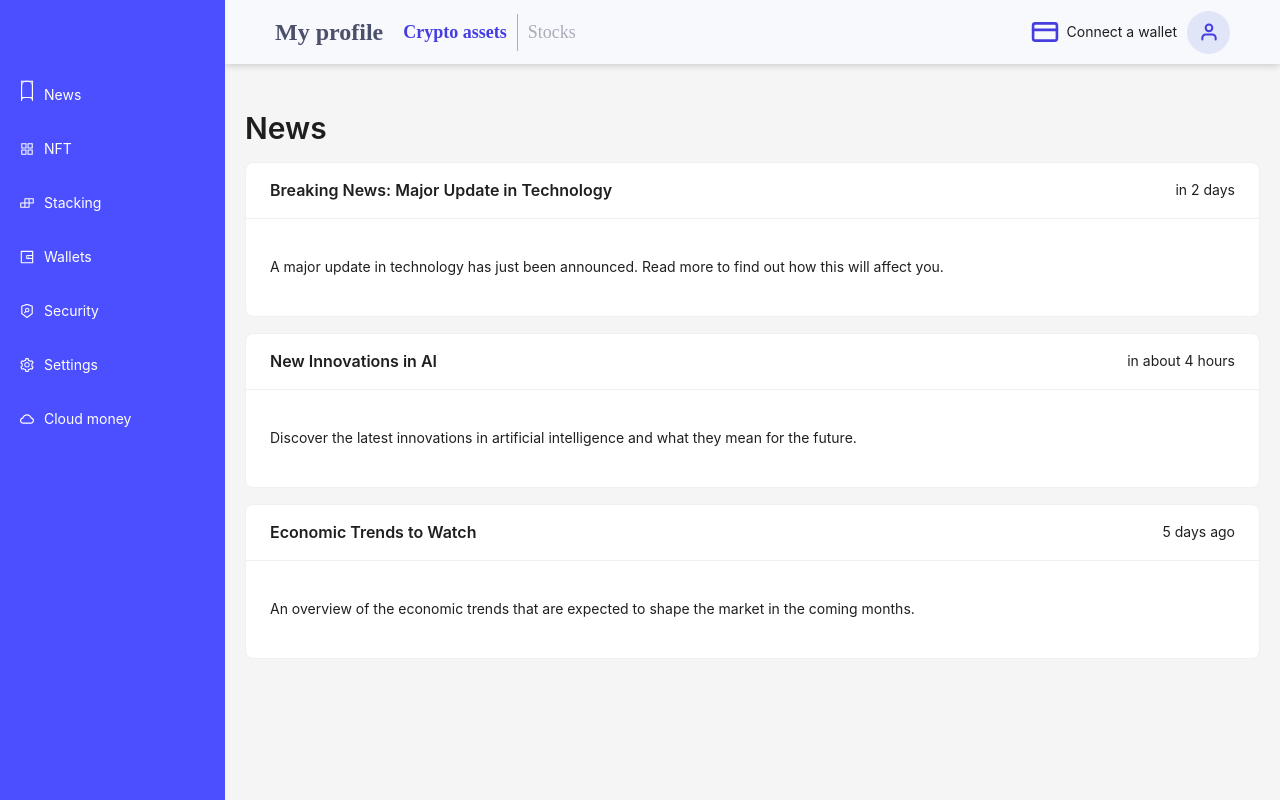
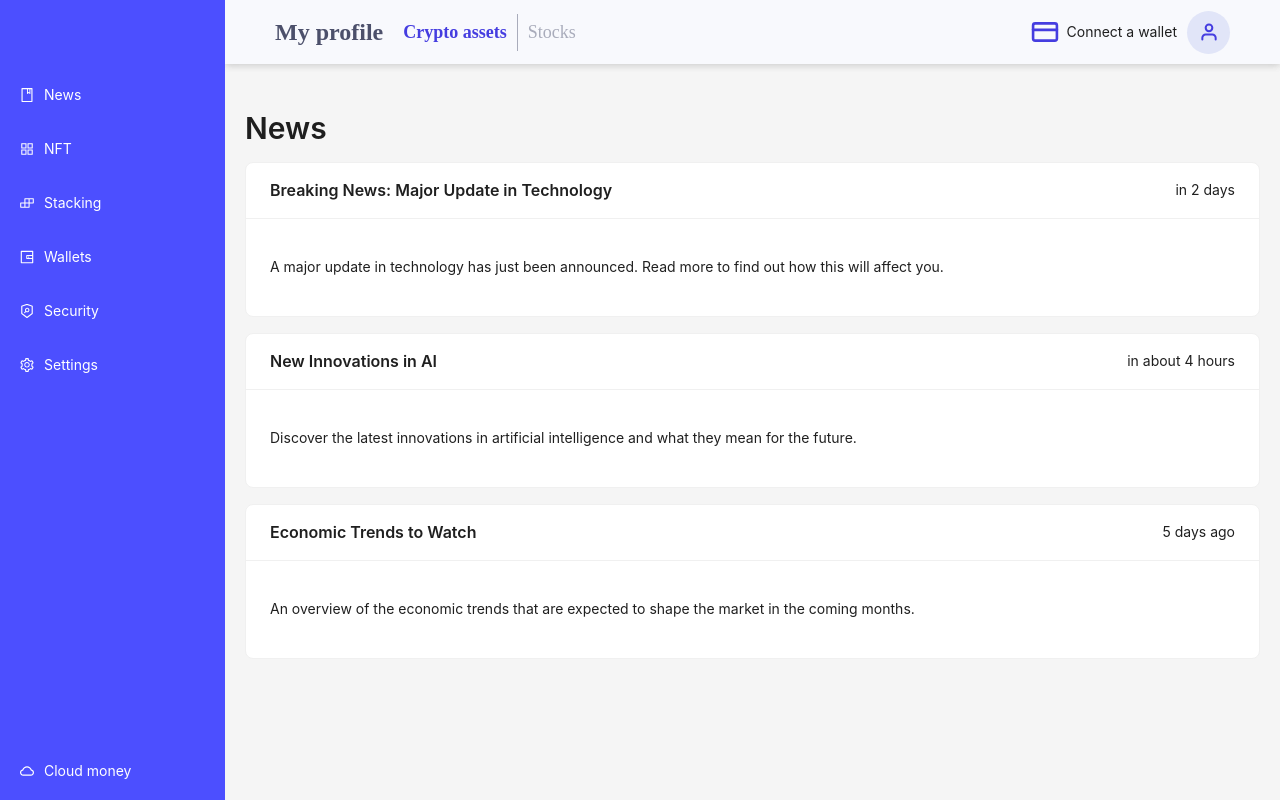
Before and after one commit to manjunath-dalavaye/Trade_track, a React (Vite) app: page /News in a window 1280 px wide. Built offline with nearby package versions, Linux system fonts and the light colour scheme.

Commit message:
Removed unwanted code

```diff
--- a/src/App.tsx
+++ b/src/App.tsx
@@ -24,7 +24,6 @@ export default function App() {
           <Route path="/NFT" element={<NftSection />} />
           <Route path="/Stack" element ={<StackSection />} />
           <Route path="/Wallet" element ={<Wallet />} />
-
         </Routes>
 
       </Layout>
--- a/src/components/HeaderComponent/Header.module.scss
+++ b/src/components/HeaderComponent/Header.module.scss
@@ -49,11 +49,6 @@
   margin: 0 10px;
 }
 
-
-
-
-
-
 .wallet-connect {
   display: flex;
   align-items: center;
--- a/src/components/SidebarComponent/Sidebar.tsx
+++ b/src/components/SidebarComponent/Sidebar.tsx
@@ -2,16 +2,16 @@
 import { Layout, Menu } from 'antd';
 import { useNavigate } from 'react-router-dom';
 import {
-  BookOutlined,
   SecurityScanOutlined,
   WalletOutlined,
   SettingOutlined,
   AppstoreOutlined,
   CloudOutlined,
-  BuildOutlined
+  BuildOutlined,
+  BookOutlined
 } from '@ant-design/icons';
-import { MenuItemGroupProps } from 'antd/es/menu';
-import { Book } from '../../icons';
+import { position } from '@chakra-ui/react';
+
 
 const { Sider } = Layout;
 
@@ -20,7 +20,7 @@ const Sidebar = () => {
   const menuItems  = [
     {
       key: '1',
-      icon: <Book/>,
+      icon: <BookOutlined/>,
       label: 'News',
       style: { marginTop: '70px', height: '50px', lineHeight: '50px', background: 'transparent', color: '#fff' },
     },
@@ -58,7 +58,7 @@ const Sidebar = () => {
       key: '7',
       icon: <CloudOutlined />,
       label: 'Cloud money',
-      style: { height: '50px', lineHeight: '50px', background: 'transparent', color: '#fff' },
+      style: { position:'absolute', height: '50px', lineHeight: '50px', background: 'transparent', color: '#fff', bottom:'0px' },
     },
   ];
 
--- a/src/icons/Book.tsx
+++ /dev/null
@@ -1,36 +0,0 @@
-
-
-interface IconProps {
-  className?: string;
-  width?: number;
-  height?: number;
-  color?: string;
-}
-
-const Book = ({ className, width = 13, height = 22, color = "white" }: IconProps) => {
-  return (
-    <svg
-      xmlns="http://www.w3.org/2000/svg"
-      width={width}
-      height={height}
-      viewBox="0 0 13 22"
-      fill="none"
-      className={className}
-    >
-      <path
-        d="M1.16602 1.25H7.66602C8.81529 1.25 9.91749 1.70655 10.7301 2.5192C11.5428 3.33186 11.9993 4.43406 11.9993 5.58333V20.75C11.9993 19.888 11.6569 19.0614 11.0474 18.4519C10.438 17.8424 9.6113 17.5 8.74935 17.5H1.16602V1.25Z"
-        stroke={color}
-        strokeLinecap="round"
-        strokeLinejoin="round"
-      />
-      <path
-        d="M11.8333 1.25H5.33333C4.18406 1.25 3.08186 1.70655 2.2692 2.5192C1.45655 3.33186 1 4.43406 1 5.58333V20.75C1 19.888 1.34241 19.0614 1.9519 18.4519C2.5614 17.8424 3.38805 17.5 4.25 17.5H11.8333V1.25Z"
-        stroke={color}
-        strokeLinecap="round"
-        strokeLinejoin="round"
-      />
-    </svg>
-  );
-};
-
-export default Book;
--- a/src/icons/index.ts
+++ /dev/null
@@ -1,4 +0,0 @@
-import Book from "./Book";
-
-
-export {Book}
```
Also changed, not shown: assets/unsplash-7-aak-zd-il-4-vg.svg (added).
